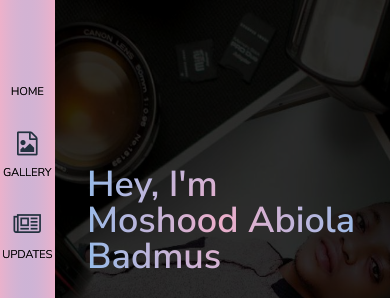
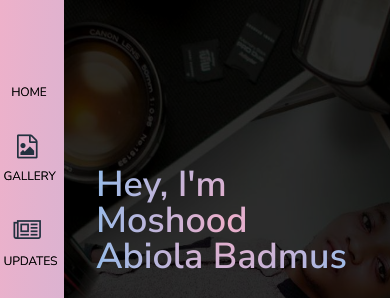
Before and after one commit to Dev-Mosh/Dev-Mosh.github.io, a plain HTML site: page index.html in a window 390 px wide. Shown: the top 298 px of the page. Drawn offline with Linux system fonts and the light colour scheme.

Commit message:
Add files via upload

```diff
--- a/assets/css/main.css
+++ b/assets/css/main.css
@@ -87,7 +87,8 @@
 /* Type */
 
 	body {
-		background-color: #fff;
+		background: rgb(238,174,202);
+		background: radial-gradient(rgba(148,184,233,1) 0%, rgba(238,177,202,1) 100%);
 		color: #22313F;
 	}
 
@@ -158,6 +159,7 @@
 
 	em, i {
 		font-style: italic;
+
 	}
 
 		#phrase{
@@ -166,7 +168,6 @@
 				-webkit-background-clip: text;
 				-webkit-text-fill-color: transparent;
 				font-size: 1.17em;
-
 			}
 
 	p {
@@ -256,7 +257,7 @@
 		font-size: 1.35em;
 		font-family: monospace;
 		background: rgb(238,174,202);
-		box-shadow: 0 0 0 0.8px #000;
+		box-shadow: 0 0 0 0.5px #000;
 		border-radius: 30px;
 		background: radial-gradient(circle, rgba(238,174,202,1) 0%, rgba(148,187,233,1) 100%);
 
@@ -489,7 +490,7 @@
 
 		#full{
 			margin-top: -5px;
-			margin-bottom: 30px;
+			margin-bottom: 90px;
 
 		}
 
@@ -647,7 +648,9 @@
 			}
 
 			.nav-menu{
-				font-size: 0.699em;
+				font-size: 0.750em;
+				padding-left: 3.5px;
+
 			}
 
 
@@ -1696,11 +1699,14 @@
 /* Menu */
 
 	#nav {
+		margin: 0;
+		padding: 0;
 		background: rgb(238,174,202);
 		background: radial-gradient(rgba(148,184,233,1) 0%, rgba(238,177,202,1) 100%);
-		z-index: 10002;
-		position: relative;
+		position: fixed;
 		width: 4em;
+		height: 100px;
+		overflow: auto;
 	}
 
 		#nav ul {
@@ -1715,19 +1721,20 @@
 			#nav ul li {
 				padding: 0;
 				width: 3.75em;
-				text-align: Center;
+				text-align: center;
 				margin-bottom: 1em;
 			}
 
 				#nav ul li a {
 					background: rgb(238,174,202);
-			background: radial-gradient(circle, rgba(238,174,202,1) 0%, rgba(148,187,233,1) 100%);
+					background: radial-gradient(circle, rgba(238,174,202,1) 0%, rgba(148,187,233,1) 100%);
 					text-decoration: none;
 					font-size: 1.5em;
 					background: none;
-				}
-
-					#nav ul li a:hover {
+					display: block;
+				}
+
+					#nav ul li a:hover:not(.active) {
 						color: #808080;
 						animation: none;
 					}
@@ -1735,10 +1742,6 @@
 					#nav ul li a.active{
 						color: #000;
 					}
-
-
-
-
 
 					.blink{
 						animation: blink 2s steps(5, start) infinite;
@@ -1776,7 +1779,6 @@
 
 
 
-
 				@media screen and (max-width: 736px) {
 
 					#nav ul li {
@@ -1784,6 +1786,27 @@
 					}
 
 				}
+
+				@media screen and (max-width: 700px){
+				#nav {
+					width: 3.4em;
+					height: auto;
+					position: relative;
+				}
+				#nav a{
+					float: center;}
+					#main{
+						margin-left: 0;}
+					}
+				}
+
+				@media screen and (max-width: 400px){
+					#nav a{
+						text-align: center;
+						float: none;
+					}
+				}
+
 
 /* Banner */
 
@@ -1928,7 +1951,7 @@
 
 	#main {
 		background: #f1f1f1;
-		width: 100%;
+		margin-left: 4em;
 	}
 
 		#main #header {
```
